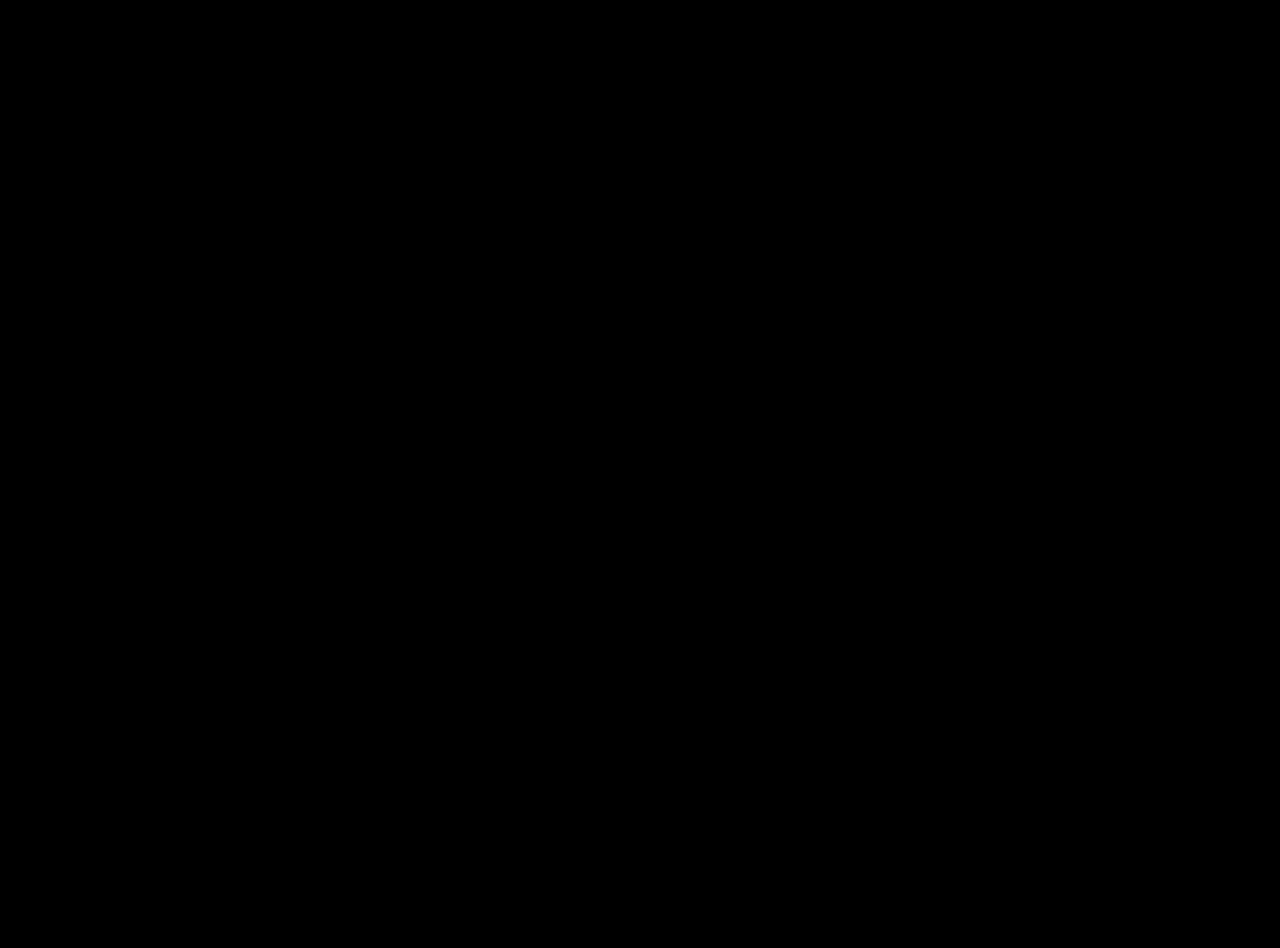
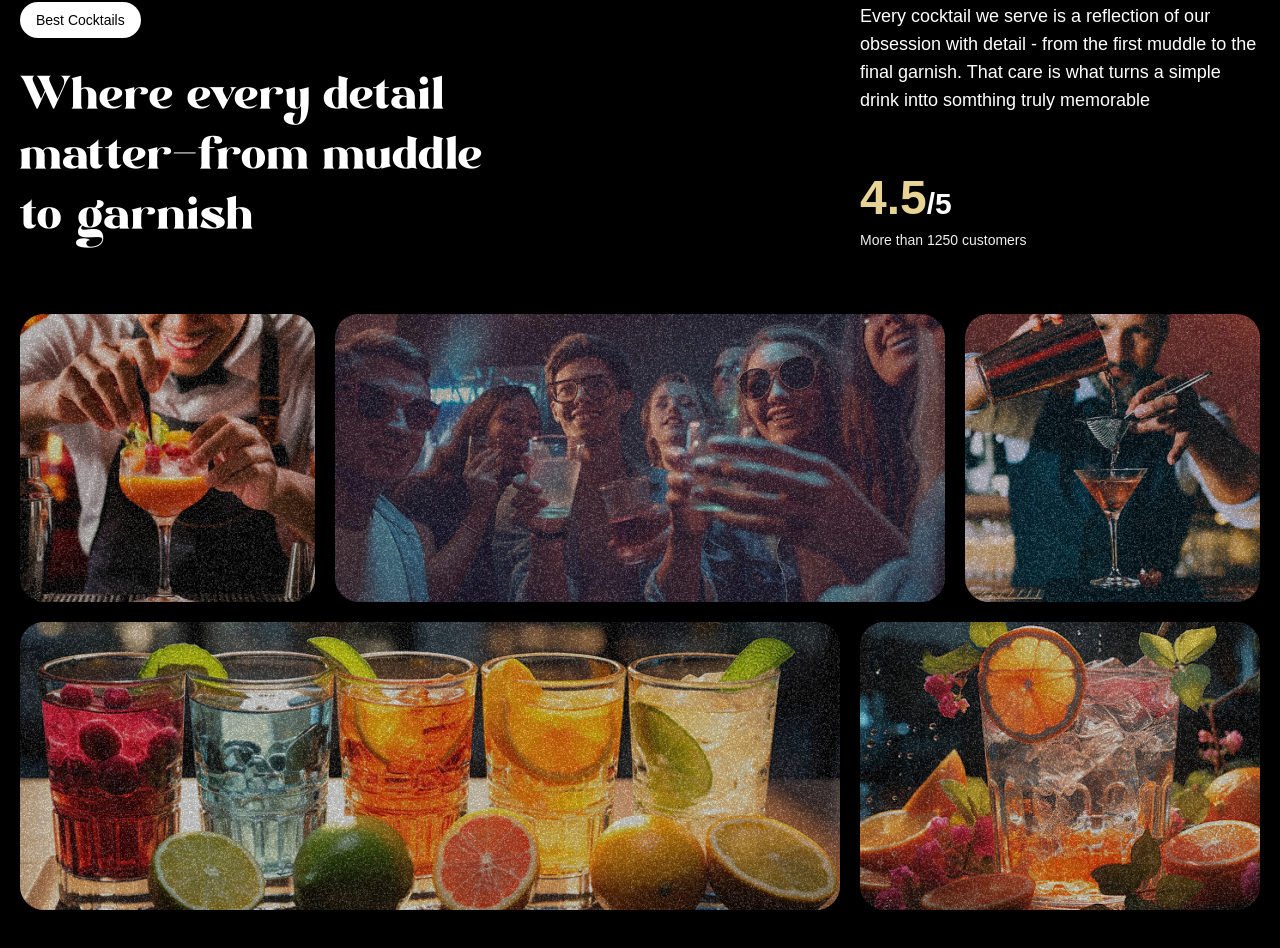
Before and after one commit to aadithyaa9/gsap_cocktails, a React (Vite) app: page / in a window 1280 px wide. Shown: the part 1710-2658 px from the top of the page. Before the commit the page ends 1600 px from the top, so only its background shows below. Built offline with nearby package versions, Linux system fonts and the light colour scheme; a web font is replaced by a local one.

Commit message:
About done

```diff
--- a/src/App.jsx
+++ b/src/App.jsx
@@ -3,6 +3,7 @@
 import Hero from "./components/Hero.jsx";
 import Navbar from "./components/Navbar.jsx";
 import Cocktails from "./components/Cocktails.jsx";
+import About from "./components/About.jsx";
 gsap.registerPlugin(ScrollTrigger , SplitText);
 const app = () =>{
 
@@ -11,6 +12,7 @@
             <Navbar/>
             <Hero />
             <Cocktails />
+            <About/>
         </main>
     )
 }
--- /dev/null
+++ b/src/components/About.jsx
@@ -0,0 +1,90 @@
+import React from "react";
+import gsap from "gsap";
+import { SplitText } from "gsap/all";
+import { useGSAP } from "@gsap/react";
+const About = ()=>{
+
+    useGSAP(()=>{
+        const titleSplit = SplitText.create("#about h2" ,{
+            type: "words"
+        })
+
+        const scrollTimeline = gsap.timeline({
+            scrollTrigger:{
+                trigger: "#about",
+                start: "top center"
+            }
+        })
+        scrollTimeline.from(titleSplit.words , {
+        opacity :0 , duration:1 , ypercent: 100 , ease:"expo.out" , stagger:0.02
+        })
+        .from(".top-grid div, .bottom-grid div" ,{
+            opacity:0 , duration :1 , ease: "power1.inOut" , stagger:0.04
+        } , '-=0.5')
+        })
+
+    return (
+    <div id="about">
+        <div className="mb-16 md:px-0 px-5">
+            <div className="content">
+                <div className="md:col-span-8">
+                    <p className="badge">Best Cocktails</p>
+                    <h2>Where every detail matter
+                    <span className="text-white">-</span>
+                    from muddle to garnish
+                    </h2>
+
+                </div>
+                <div className="sub-content">
+                    <p>Every cocktail we serve is a reflection of our obsession with detail - from the first muddle to the final garnish. That care is what turns a simple drink intto somthing truly memorable</p>
+                    <div>
+                        <p className="md:text-3xl text-xl font-bold">
+                            <span>4.5</span>/5
+
+                        </p>
+                        <p className="text-sm text-white-100">
+                                More than 1250 customers
+                        </p>
+                    </div>
+                </div>
+            </div>
+
+        </div>
+        <div className="top-grid">
+            <div className="md:col-span-3">
+                <div className = "noisy" />
+                <img src="/images/abt1.png" alt="grid-img-1"/>
+            </div>
+
+            <div className="md:col-span-6">
+                <div className = "noisy" />
+                <img src="/images/abt2.png" alt="grid-img-2"/>
+            </div>
+
+            <div className="md:col-span-3">
+                <div className = "noisy" />
+                <img src="/images/abt5.png" alt="grid-img-5"/>
+            </div>
+
+
+        </div>
+
+        <div className="bottom-grid">
+            <div className="md:col-span-8">
+                <div className = "noisy" />
+                <img src="/images/abt3.png" alt="grid-img-5"/>
+            </div>
+
+            <div className="md:col-span-4">
+                <div className = "noisy" />
+                <img src="/images/abt4.png" alt="grid-img-4"/>
+            </div>
+
+        </div>
+
+    </div>
+
+    )
+}
+
+export default About
```
